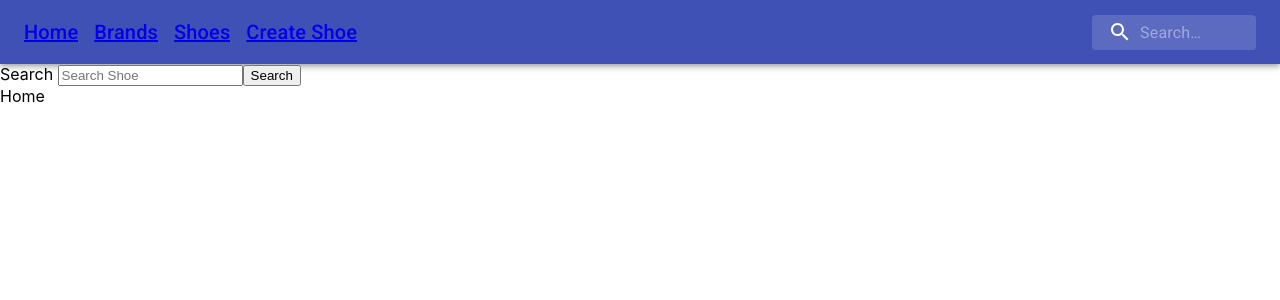
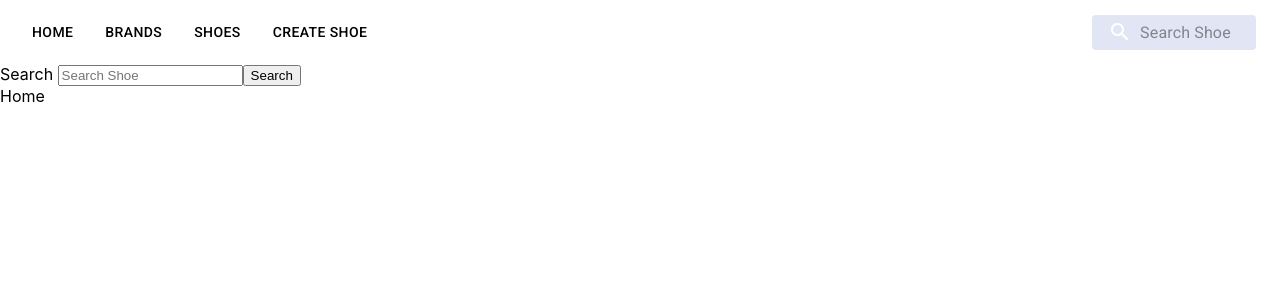
Before and after one commit to mmtakeuchi/shoein-frontend, a React (Create React App) app: page / in a window 1280 px wide. Shown: the top 300 px of the page. Built offline with nearby package versions, Linux system fonts and the light colour scheme; no server answers.

Commit message:
changed navbar to transparent background and no shadow

```diff
--- a/src/components/Navbar.js
+++ b/src/components/Navbar.js
@@ -1,31 +1,3 @@
-// import React from "react";
-// import AppBar from '@material-ui/core/AppBar';
-// import { NavLink } from "react-router-dom";
-
-// const Navbar = () => (
-//   <AppBar>
-//     <nav>
-//
-//       <li>
-//         <NavLink to="/">Home</NavLink>
-//       </li>
-//       <li>
-//         <NavLink to="/brands">Brands</NavLink>
-//       </li>
-//       <li>
-//         <NavLink to="/shoes">Shoes</NavLink>
-//       </li>
-//       <li>
-//         <NavLink to="/shoes/new">Create Shoe</NavLink>
-//       </li>
-//     </ul>
-//   </nav>
-//   </AppBar>
-
-// );
-
-// export default Navbar;
-
 import React from 'react';
 import AppBar from '@material-ui/core/AppBar';
 import Toolbar from '@material-ui/core/Toolbar';
@@ -36,18 +8,23 @@ import { fade, makeStyles } from '@material-ui/core/styles';
 import MenuIcon from '@material-ui/icons/Menu';
 import SearchIcon from '@material-ui/icons/Search';
 import { NavLink } from "react-router-dom";
+import Button from "@material-ui/core/Button";
 import Link from '@material-ui/core/Link';
 
 const useStyles = makeStyles((theme) => ({
   root: {
     flexGrow: 1,
+
   },
   menuButton: {
     marginRight: theme.spacing(2),
+    color: "black",
+    textDecoration: "none",
   },
   title: {
     flexGrow: 1,
     display: 'none',
+    textDecoration: "none",
     marginRight: theme.spacing(2),
     [theme.breakpoints.up('sm')]: {
       display: 'block',
@@ -56,9 +33,13 @@ const useStyles = makeStyles((theme) => ({
   search: {
     position: 'relative',
     borderRadius: theme.shape.borderRadius,
-    backgroundColor: fade(theme.palette.common.white, 0.15),
+    variant: "outlined",
+    borderColor: 'secondary-main',
+    color: "secondary-main",
+    backgroundColor: fade(theme.palette.primary.main, 0.15),
     '&:hover': {
-      backgroundColor: fade(theme.palette.common.white, 0.25),
+      borderColor: fade(theme.palette.primary.main, 0.25),
+      backgroundColor: fade(theme.palette.secondary.main, 0.25),
     },
     marginLeft: 0,
     width: '100%',
@@ -77,7 +58,11 @@ const useStyles = makeStyles((theme) => ({
     justifyContent: 'center',
   },
   inputRoot: {
-    color: 'inherit',
+    color: 'black',
+  },
+  navColor: {
+    background: 'transparent',
+    boxShadow: 'none'
   },
   inputInput: {
     padding: theme.spacing(1, 1, 1, 0),
@@ -99,7 +84,7 @@ const NavBar = () => {
 
   return (
     <div className={classes.root}>
-      <AppBar position="static">
+      <AppBar position="static" className={classes.navColor}>
         <Toolbar>
           {/* <IconButton
             edge="start"
@@ -110,20 +95,28 @@ const NavBar = () => {
             <MenuIcon />
           </IconButton> */}
 
-        <Typography className={classes.menuButton} variant="h6" noWrap>
-          <NavLink to="/" color="inherit" >Home</NavLink>
-        </Typography>
 
-        <Typography className={classes.menuButton} variant="h6" noWrap>
-       <NavLink to="/brands" variant="body2" color="inherit">Brands</NavLink>
+          <Button>
+            <NavLink to="/" className={classes.menuButton}>Home</NavLink>
+          </Button>
+
+
+        <Typography variant="h6" noWrap>
+        <Button>
+       <NavLink to="/brands" className={classes.menuButton}>Brands</NavLink>
+       </Button>
        </Typography>
 
-       <Typography className={classes.menuButton} variant="h6" noWrap>
-         <NavLink to="/shoes" color="inherit" >Shoes</NavLink>
+       <Typography  variant="h6" noWrap>
+       <Button>
+         <NavLink to="/shoes" className={classes.menuButton}>Shoes</NavLink>
+         </Button>
          </Typography>
 
-         <Typography className={classes.title} variant="h6" noWrap>
-         <NavLink to="/shoes/new" color="inherit" >Create Shoe</NavLink>
+         <Typography  className={classes.title} variant="h6" noWrap>
+         <Button>
+         <NavLink to="/shoes/new" className={classes.menuButton}>Create Shoe</NavLink>
+         </Button>
          </Typography>
 
           <div className={classes.search}>
@@ -131,7 +124,7 @@ const NavBar = () => {
               <SearchIcon />
             </div>
             <InputBase
-              placeholder="Search…"
+              placeholder="Search Shoe"
               classes={{
                 root: classes.inputRoot,
                 input: classes.inputInput,
```
